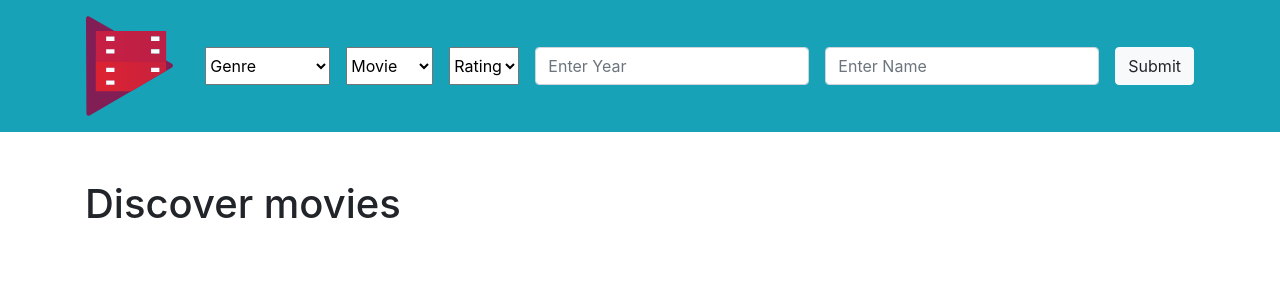
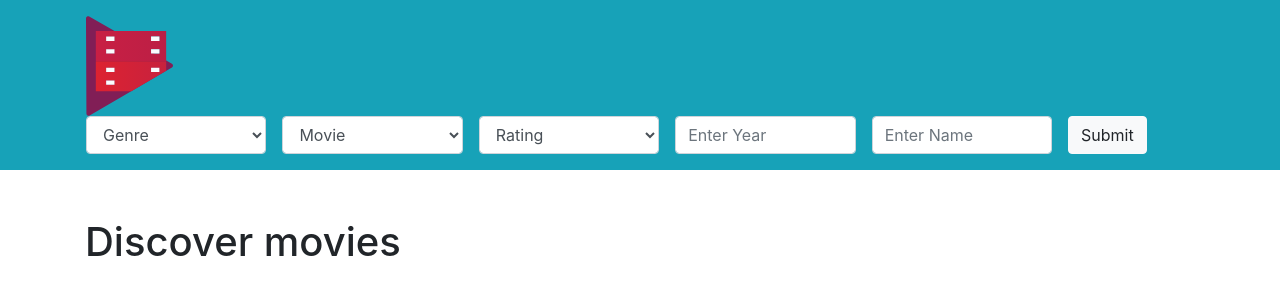
Before and after one commit to AltinDurakuu/Movies, a website: page index.html in a window 1280 px wide. Drawn offline with nearby package versions, Linux system fonts and the light colour scheme.

Commit message:
Movies update

```diff
--- a/index.html
+++ b/index.html
@@ -16,7 +16,7 @@
       <a href="#" class="logo"><img src="dist/images/google-play-movies.svg" alt="logo"></a>
       <nav>
         <form class="d-flex" id="searchForm">
-        <select name="genre" id="genre" class="mr-3">
+        <select  class="form-control mr-3" name="genre" id="genre">
           <option value="">Genre</option>
           <option value="18">Drama</option>
           <option value="28">Action</option>
@@ -24,11 +24,11 @@
           <option value="35">Comedy</option>
           <option value="99">Documentary</option>
         </select>
-        <select name="type" id="type" class="mr-3">
+        <select  class="form-control mr-3" name="type" id="type">
           <option value="movie">Movie</option>
           <option value="tv">Tv Show</option>
         </select>
-        <select name="rating" id="rating" class="mr-3">
+        <select  class="form-control mr-3" name="rating" id="rating">
           <option value="">Rating</option>
           <option value="10">>=10</option>
           <option value="9">>=9</option>
```
